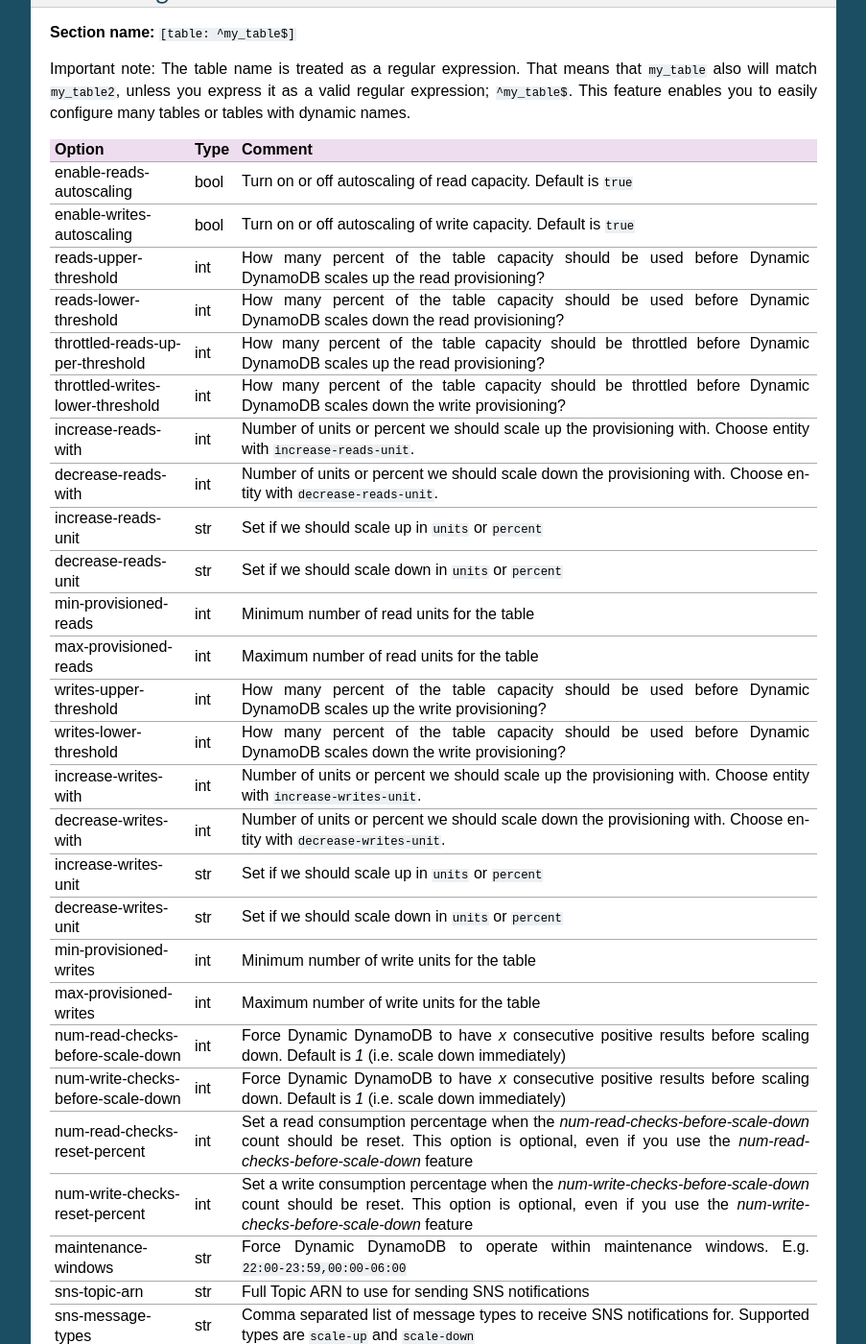
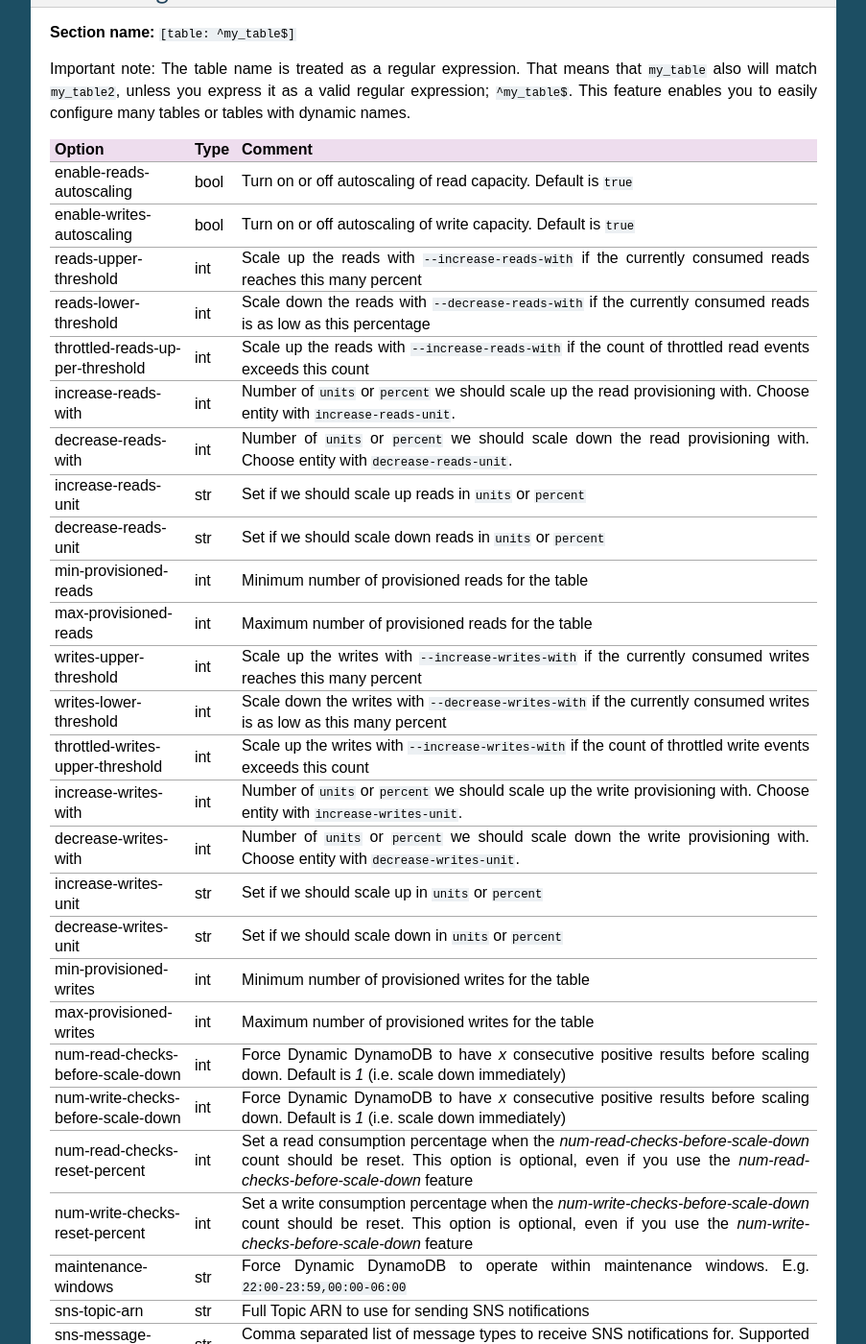
Before and after one commit to sebdah/dynamic-dynamodb, a Sphinx documentation site: the page built from docs/configuration_options.rst, in a window 1280 px wide and 1400 px high, scrolled down 842 px. Shown: the whole window at 96% size, without its empty margins (198-1101 px from the left). Built offline with Sphinx 7.4.7, drawn with Linux system fonts in a browser that asks for light colours; some of the changed text lies outside the part shown.

Commit message:
Fixed some minor doc issues
Restructured a little. Consolidated somewhat with command line options docs. Fixed incorrect option name `throttled-writes-lower-threshold`.

```diff
--- a/docs/configuration_options.rst
+++ b/docs/configuration_options.rst
@@ -46,24 +46,24 @@
 ========================================== ==== ==========================================
 enable-reads-autoscaling                   bool Turn on or off autoscaling of read capacity. Default is ``true``
 enable-writes-autoscaling                  bool Turn on or off autoscaling of write capacity. Default is ``true``
-reads-upper-threshold                      int  How many percent of the table capacity should be used before Dynamic DynamoDB scales up the read provisioning?
-reads-lower-threshold                      int  How many percent of the table capacity should be used before Dynamic DynamoDB scales down the read provisioning?
-throttled-reads-upper-threshold            int  How many percent of the table capacity should be throttled before Dynamic DynamoDB scales up the read provisioning?
-throttled-writes-lower-threshold           int  How many percent of the table capacity should be throttled before Dynamic DynamoDB scales down the write provisioning?
-increase-reads-with                        int  Number of units or percent we should scale up the provisioning with. Choose entity with ``increase-reads-unit``.
-decrease-reads-with                        int  Number of units or percent we should scale down the provisioning with. Choose entity with ``decrease-reads-unit``.
-increase-reads-unit                        str  Set if we should scale up in ``units`` or ``percent``
-decrease-reads-unit                        str  Set if we should scale down in ``units`` or ``percent``
-min-provisioned-reads                      int  Minimum number of read units for the table
-max-provisioned-reads                      int  Maximum number of read units for the table
-writes-upper-threshold                     int  How many percent of the table capacity should be used before Dynamic DynamoDB scales up the write provisioning?
-writes-lower-threshold                     int  How many percent of the table capacity should be used before Dynamic DynamoDB scales down the write provisioning?
-increase-writes-with                       int  Number of units or percent we should scale up the provisioning with. Choose entity with ``increase-writes-unit``.
-decrease-writes-with                       int  Number of units or percent we should scale down the provisioning with. Choose entity with ``decrease-writes-unit``.
+reads-upper-threshold                      int  Scale up the reads with ``--increase-reads-with`` if the currently consumed reads reaches this many percent
+reads-lower-threshold                      int  Scale down the reads with ``--decrease-reads-with`` if the currently consumed reads is as low as this percentage
+throttled-reads-upper-threshold            int  Scale up the reads with ``--increase-reads-with`` if the count of throttled read events exceeds this count
+increase-reads-with                        int  Number of ``units`` or ``percent`` we should scale up the read provisioning with. Choose entity with ``increase-reads-unit``.
+decrease-reads-with                        int  Number of ``units`` or ``percent`` we should scale down the read provisioning with. Choose entity with ``decrease-reads-unit``.
+increase-reads-unit                        str  Set if we should scale up reads in ``units`` or ``percent``
+decrease-reads-unit                        str  Set if we should scale down reads in ``units`` or ``percent``
+min-provisioned-reads                      int  Minimum number of provisioned reads for the table
+max-provisioned-reads                      int  Maximum number of provisioned reads for the table
+writes-upper-threshold                     int  Scale up the writes with ``--increase-writes-with`` if the currently consumed writes reaches this many percent
+writes-lower-threshold                     int  Scale down the writes with ``--decrease-writes-with`` if the currently consumed writes is as low as this many percent
+throttled-writes-upper-threshold           int  Scale up the writes with ``--increase-writes-with`` if the count of throttled write events exceeds this count
+increase-writes-with                       int  Number of ``units`` or ``percent`` we should scale up the write provisioning with. Choose entity with ``increase-writes-unit``.
+decrease-writes-with                       int  Number of ``units`` or ``percent`` we should scale down the write provisioning with. Choose entity with ``decrease-writes-unit``.
 increase-writes-unit                       str  Set if we should scale up in ``units`` or ``percent``
 decrease-writes-unit                       str  Set if we should scale down in ``units`` or ``percent``
-min-provisioned-writes                     int  Minimum number of write units for the table
-max-provisioned-writes                     int  Maximum number of write units for the table
+min-provisioned-writes                     int  Minimum number of provisioned writes for the table
+max-provisioned-writes                     int  Maximum number of provisioned writes for the table
 num-read-checks-before-scale-down          int  Force Dynamic DynamoDB to have `x` consecutive positive results before scaling down. Default is `1` (i.e. scale down immediately)
 num-write-checks-before-scale-down         int  Force Dynamic DynamoDB to have `x` consecutive positive results before scaling down. Default is `1` (i.e. scale down immediately)
 num-read-checks-reset-percent              int  Set a read consumption percentage when the `num-read-checks-before-scale-down` count should be reset. This option is optional, even if you use the `num-read-checks-before-scale-down` feature
@@ -90,24 +90,24 @@
 ========================================== ==== ==========================================
 enable-reads-autoscaling                   bool Turn on or off autoscaling of read capacity. Default is ``true``
 enable-writes-autoscaling                  bool Turn on or off autoscaling of write capacity. Default is ``true``
-reads-upper-threshold                      int  How many percent of the table capacity should be used before Dynamic DynamoDB scales up the read provisioning?
-reads-lower-threshold                      int  How many percent of the table capacity should be used before Dynamic DynamoDB scales down the read provisioning?
-throttled-reads-upper-threshold            int  How many percent of the table capacity should be throttled before Dynamic DynamoDB scales up the read provisioning?
-throttled-writes-upper-threshold           int  How many percent of the table capacity should be throttled before Dynamic DynamoDB scales up the write provisioning?
-increase-reads-with                        int  Number of units or percent we should scale up the provisioning with. Choose entity with ``increase-reads-unit``.
-decrease-reads-with                        int  Number of units or percent we should scale down the provisioning with. Choose entity with ``decrease-reads-unit``.
+reads-upper-threshold                      int  Scale up the reads with ``--increase-reads-with`` if the currently consumed reads reaches this many percent
+reads-lower-threshold                      int  Scale down the reads with ``--decrease-reads-with`` if the currently consumed reads is as low as this percentage
+throttled-reads-upper-threshold            int  Scale up the reads with ``--increase-reads-with`` if the count of throttled read events exceeds this count
+increase-reads-with                        int  Number of ``units`` or ``percent`` we should scale up the read provisioning with. Choose entity with ``increase-reads-unit``.
+decrease-reads-with                        int  Number of ``units`` or ``percent`` we should scale down the read provisioning with. Choose entity with ``decrease-reads-unit``.
 increase-reads-unit                        str  Set if we should scale up in ``units`` or ``percent``
 decrease-reads-unit                        str  Set if we should scale down in ``units`` or ``percent``
-min-provisioned-reads                      int  Minimum number of read units for the table
-max-provisioned-reads                      int  Maximum number of read units for the table
-writes-upper-threshold                     int  How many percent of the table capacity should be used before Dynamic DynamoDB scales up the write provisioning?
-writes-lower-threshold                     int  How many percent of the table capacity should be used before Dynamic DynamoDB scales down the write provisioning?
-increase-writes-with                       int  Number of units or percent we should scale up the provisioning with. Choose entity with ``increase-writes-unit``.
-decrease-writes-with                       int  Number of units or percent we should scale down the provisioning with. Choose entity with ``decrease-writes-unit``.
+min-provisioned-reads                      int  Minimum number of reads for the table
+max-provisioned-reads                      int  Maximum number of reads for the table
+writes-upper-threshold                     int  Scale up the writes with ``--increase-writes-with`` if the currently consumed writes reaches this many percent
+writes-lower-threshold                     int  Scale down the writes with ``--decrease-writes-with`` if the currently consumed writes is as low as this many percent
+throttled-writes-upper-threshold           int  Scale up the writes with ``--increase-writes-with`` if the count of throttled write events exceeds this count
+increase-writes-with                       int  Number of ``units`` or ``percent`` we should scale up the write provisioning with. Choose entity with ``increase-writes-unit``.
+decrease-writes-with                       int  Number of ``units`` or ``percent`` we should scale down the write provisioning with. Choose entity with ``decrease-writes-unit``.
 increase-writes-unit                       str  Set if we should scale up in ``units`` or ``percent``
 decrease-writes-unit                       str  Set if we should scale down in ``units`` or ``percent``
-min-provisioned-writes                     int  Minimum number of write units for the table
-max-provisioned-writes                     int  Maximum number of write units for the table
+min-provisioned-writes                     int  Minimum number of writes for the table
+max-provisioned-writes                     int  Maximum number of writes for the table
 num-read-checks-before-scale-down          int  Force Dynamic DynamoDB to have `x` consecutive positive results before scaling down. Default is `1` (i.e. scale down immediately)
 num-write-checks-before-scale-down         int  Force Dynamic DynamoDB to have `x` consecutive positive results before scaling down. Default is `1` (i.e. scale down immediately)
 num-read-checks-reset-percent              int  Set a read consumption percentage when the `num-read-checks-before-scale-down` count should be reset. This option is optional, even if you use the `num-read-checks-before-scale-down` feature
```
